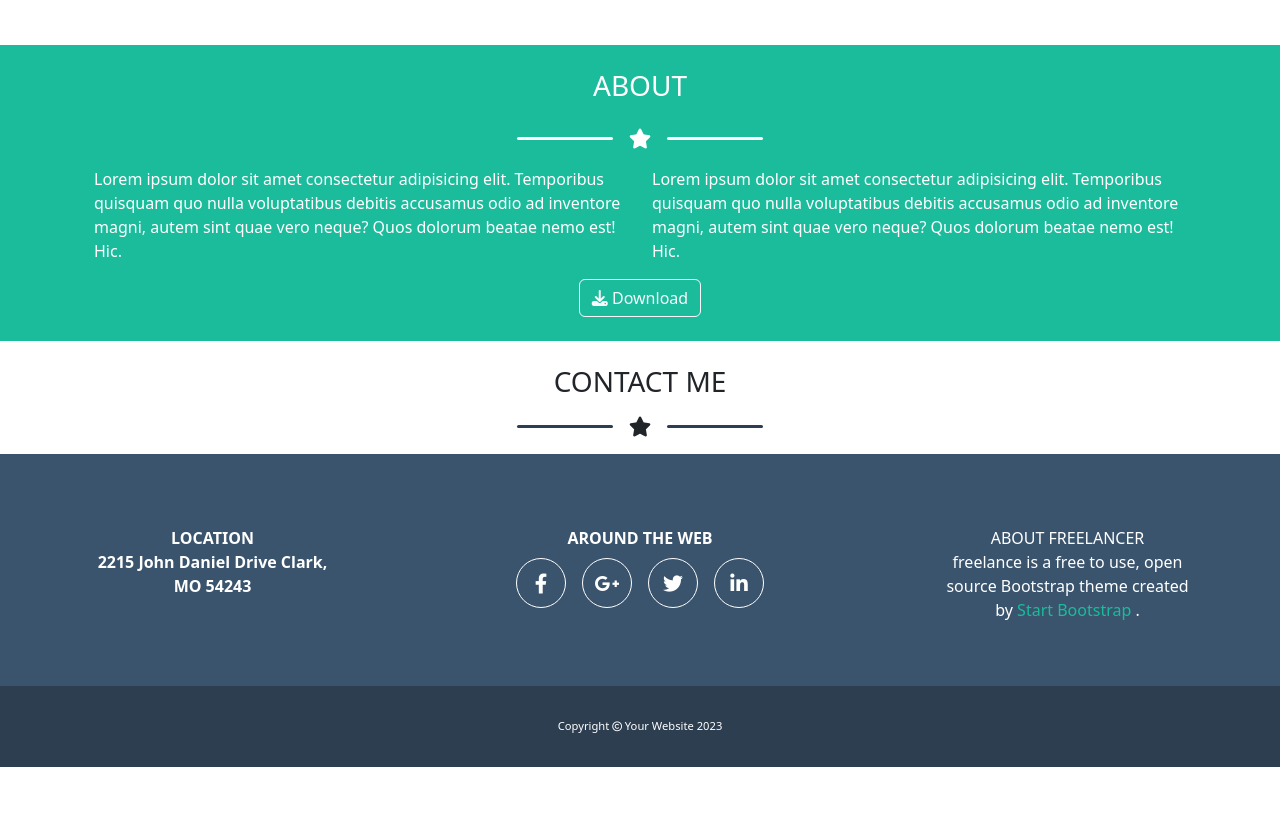
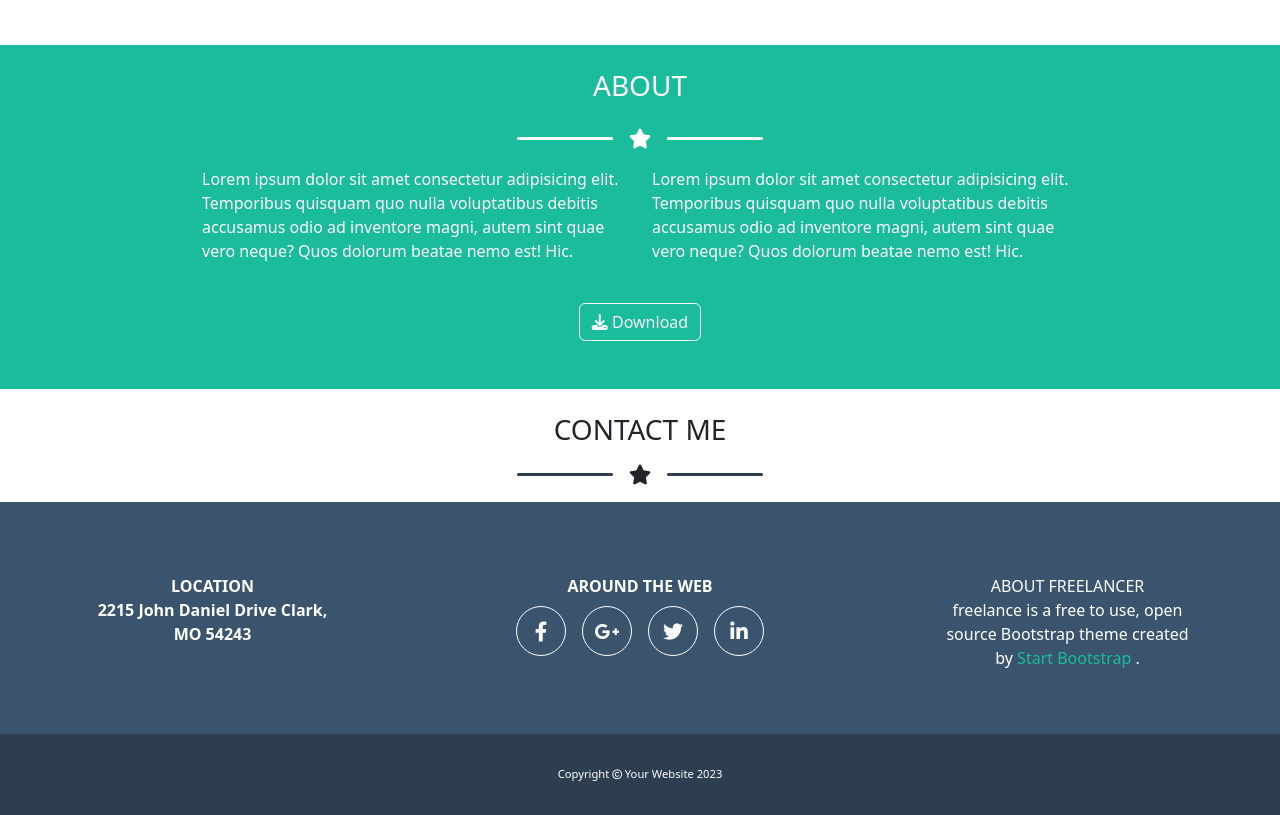
Before and after one commit to EliaBuratti/html-css-bootstrap-freelancer, a plain HTML site: page index.html in a window 1280 px wide. Shown: the part 1252-2067 px from the top of the page. Before the commit the page ends 2019 px from the top, so only its background shows below. Drawn offline with nearby package versions, Linux system fonts and the light colour scheme.

Commit message:
fix spacing

```diff
--- a/index.html
+++ b/index.html
@@ -104,9 +104,7 @@
 
             <!-- about section -->
             <div class=" col eb_primary p-4 eb_my_n3">
-                <div class="container">
-
-
+                <div class="container w-75">
                     <div class="row m-auto text-white justify-content-center text-center">
 
                         <h3>ABOUT</h3>
@@ -136,7 +134,7 @@
                             </p>
                         </div>
 
-                        <button type="button" class="btn btn-outline-light w-auto">
+                        <button type="button" class="btn btn-outline-light w-auto my-4">
                             <i class="fa fa-download" aria-hidden="true"></i>
                              Download
                         </button>
```
